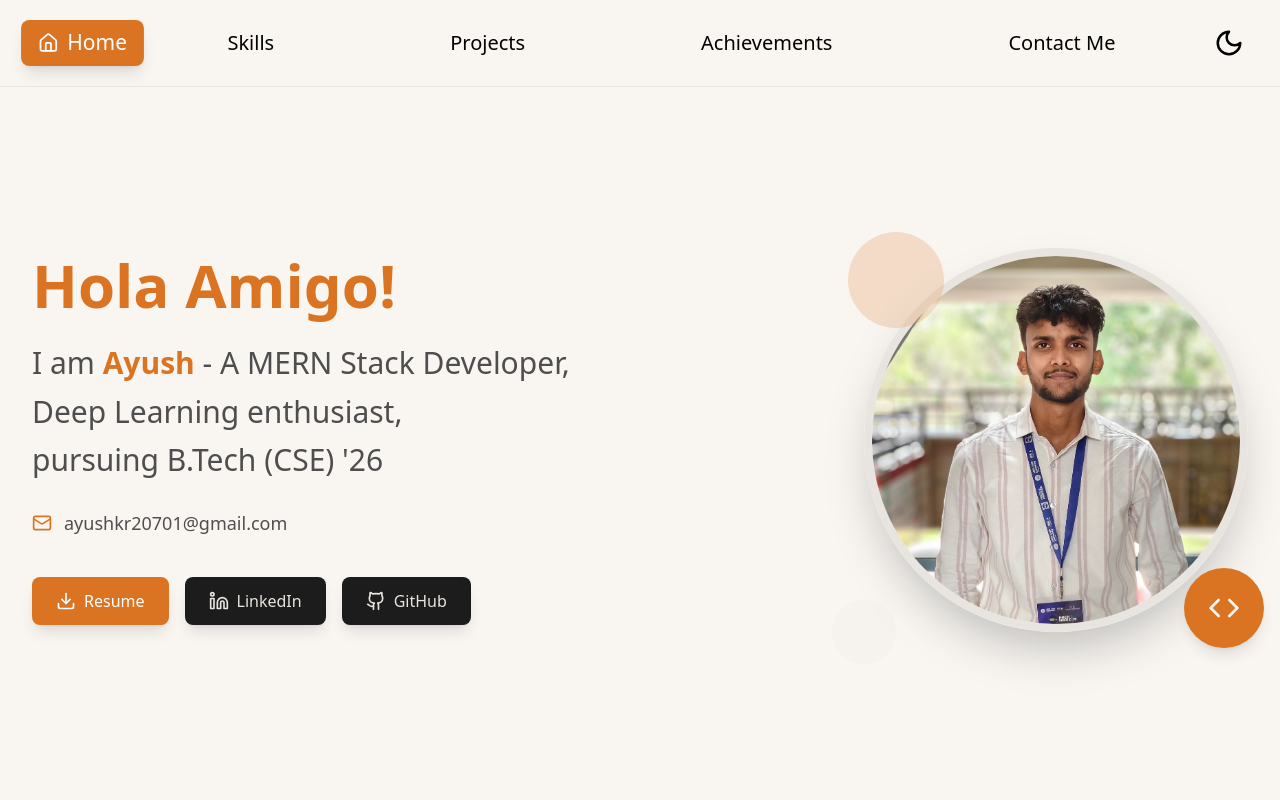
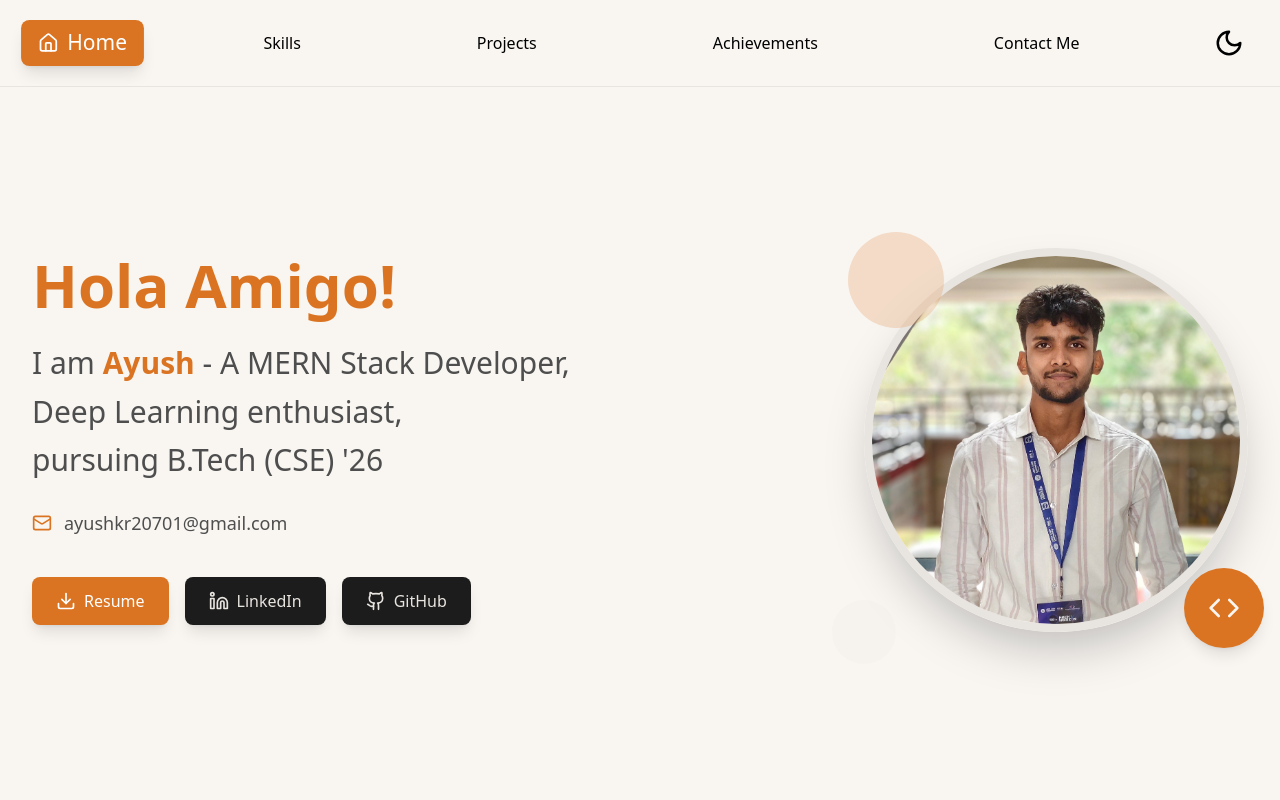
Before and after one commit to ayush-20701/My-Portfolio, a React (Vite) app in the folder Frontend/: page / in a window 1280 px wide. Shown: the top 800 px of the page. Built offline with nearby package versions, Linux system fonts and the light colour scheme.

Commit message:
reduced navbar button text size

```diff
--- a/Frontend/Components/Navbar.jsx
+++ b/Frontend/Components/Navbar.jsx
@@ -57,7 +57,7 @@ const Navbar = ({ isDarkMode, toggleDarkMode, activeSection, setActiveSection })
           </button>
 
           {/* Section Buttons - Center */}
-          <div className="flex items-center gap-32 justify-between text-xl">
+          <div className="flex items-center gap-32 justify-between text-l">
             {sections.slice(1).map((section) => (
               <button
                 key={section.id}
```
